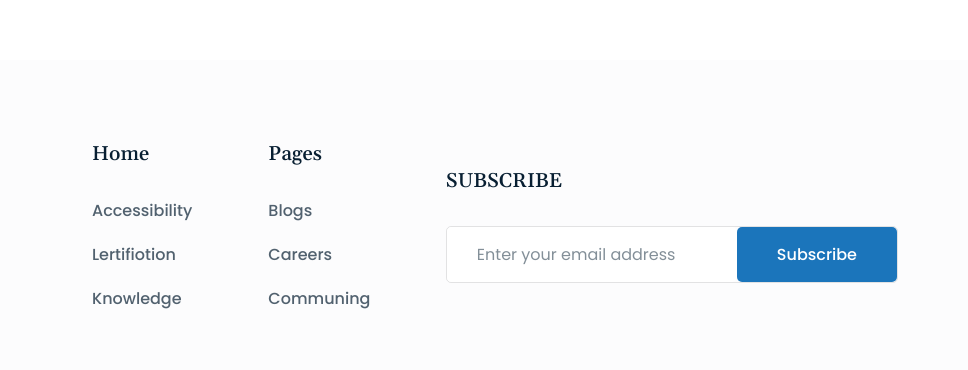
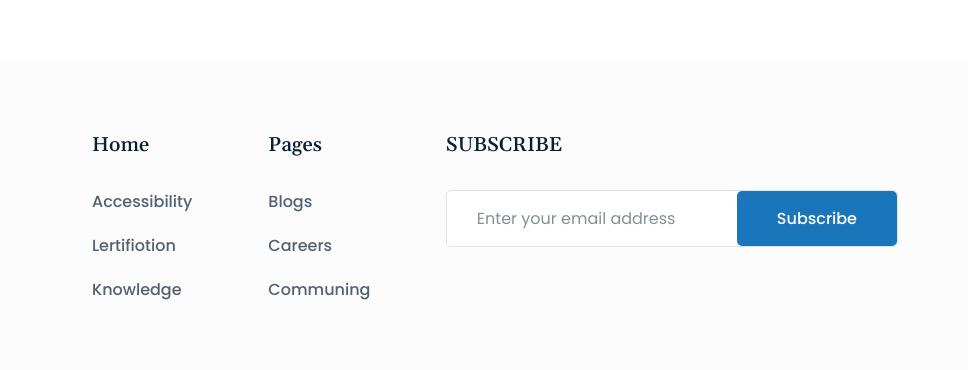
Before and after one commit to izhuk007/dz4_zhuk, a plain HTML site: page index.html in a window 1280 px wide. Shown: the part 4160-4530 px from the top of the page, 312-1280 px from the left. Drawn offline with Linux system fonts and the light colour scheme.

Commit message:
fix footer

```diff
--- a/assets/css/style.css
+++ b/assets/css/style.css
@@ -577,7 +577,10 @@ a {
 .footer__container {
     display: flex;
     justify-content: space-between;
-    align-items: center;
+}
+
+.footer__wrap:not(:first-child) {
+    margin-top: 20px;
 }
 
 .footer__wrap:nth-child(2) {
```
